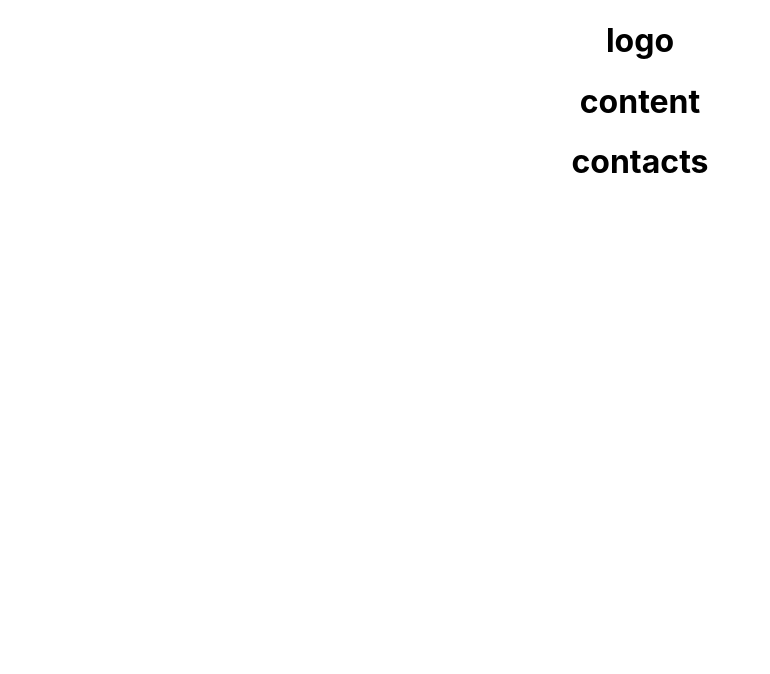
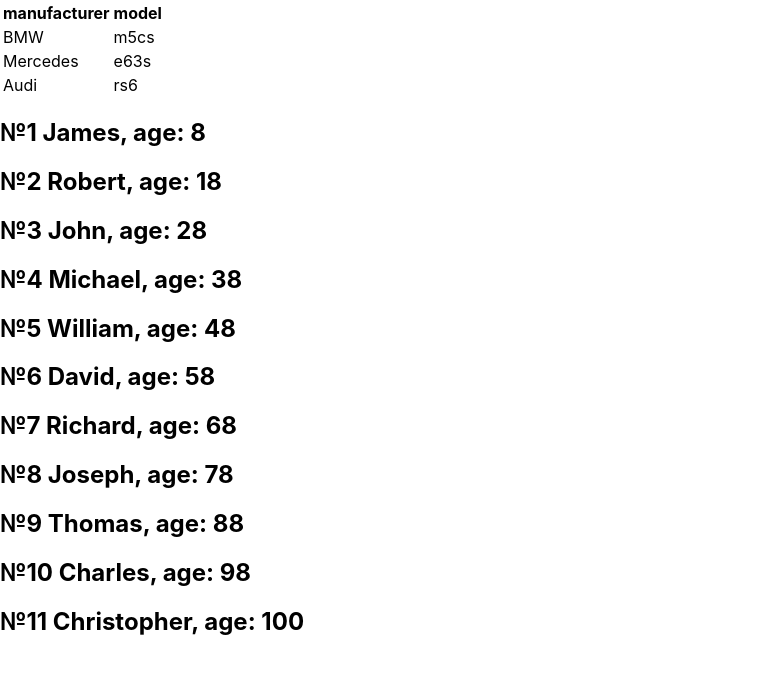
Before and after one commit to mabar84/microtasks, a React (Create React App) app: page / in a window 1280 px wide. Shown: the top 674 px of the page, without its empty margins (0-770 px from the left). Built offline with nearby package versions, Linux system fonts and the light colour scheme.

Commit message:
les2 'map' is done

```diff
--- a/src/App.tsx
+++ b/src/App.tsx
@@ -3,16 +3,39 @@
 import {Header} from "./site/Header";
 import {Body} from "./site/Body";
 import {Footer} from "./site/Footer";
+import {NewComponent} from "./site/NewComponent";
 
 
 function App() {
+
+    const students = [
+        {id: 1, name: "James", age: 8},
+        {id: 2, name: "Robert", age: 18},
+        {id: 3, name: "John", age: 28},
+        {id: 4, name: "Michael", age: 38},
+        {id: 5, name: "William", age: 48},
+        {id: 6, name: "David", age: 58},
+        {id: 7, name: "Richard", age: 68},
+        {id: 8, name: "Joseph", age: 78},
+        {id: 9, name: "Thomas", age: 88},
+        {id: 10, name: "Charles", age: 98},
+        {id: 11, name: "Christopher", age: 100},
+    ]
+
+    const topCars = [
+        {manufacturer:"BMW",model:'m5cs'},
+        {manufacturer:"Mercedes",model:'e63s'},
+        {manufacturer:"Audi",model:'rs6'}
+    ]
+
     return (
         <>
-            <div className="App">
-                <Header text={"logo"}/>
-                <Body titleForBody={"content"}/>
-                <Footer titleForFooter={"contacts"}/>
-            </div>
+
+                {/*<Header text={"logo"}/>*/}
+                <NewComponent students={students} topCars={topCars}/>
+                {/*<Body titleForBody={"content"}/>*/}
+                {/*<Footer titleForFooter={"contacts"}/>*/}
+
         </>
     );
 }
--- /dev/null
+++ b/src/site/NewComponent.tsx
@@ -0,0 +1,45 @@
+type NewComponentType = {
+    students: Array<StudentType>
+    topCars: Array<topCars>
+    // students: StudentType[]
+}
+
+type StudentType = {
+    id: number,
+    name: string,
+    age: number,
+}
+type topCars = {
+    manufacturer: string,
+    model: string
+}
+
+export const NewComponent = (props: NewComponentType) => {
+
+    return (
+        <>
+            <table>
+                <tbody>
+                <tr>
+                    <th>manufacturer</th>
+                    <th>model</th>
+                </tr>
+                {
+                    props.topCars.map((car: topCars, index: number) => (
+                        <tr key={index}>
+                            <td>{car.manufacturer}</td>
+                            <td>{car.model}</td>
+                        </tr>
+                    ))}
+                </tbody>
+            </table>
+
+            {
+                props.students.map((student: StudentType, index: number) => (
+                    <h2 key={student.id}>
+                        №{index + 1} {student.name}, age: {student.age}
+                    </h2>
+                ))
+            }
+        </>)
+}
```
